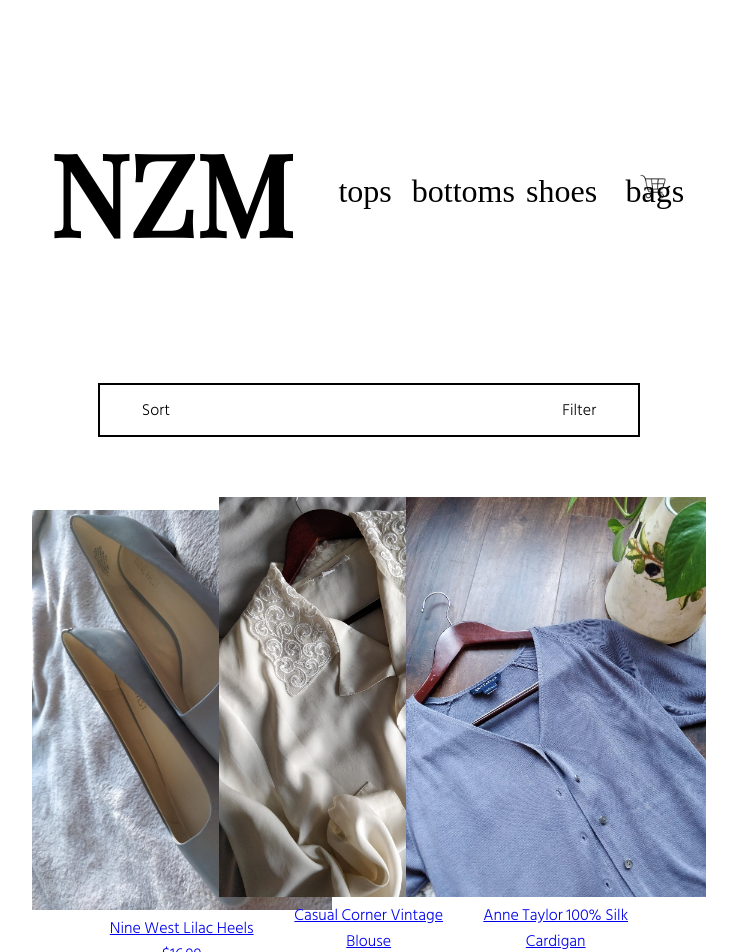
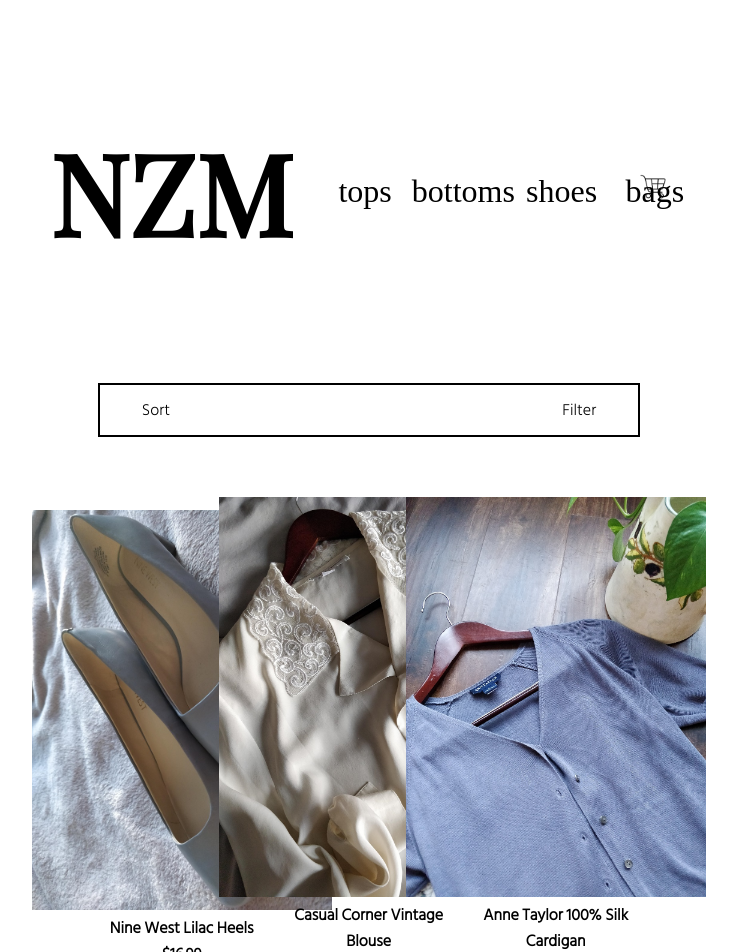
Before and after one commit to jezraelhope/ecomm, a React (Create React App) app: page / in a window 1280 px wide. Shown: the top 952 px of the page, without its empty margins (271-1008 px from the left). Built offline with nearby package versions, Linux system fonts and the light colour scheme.

Commit message:
Removing default link styling

```diff
--- a/src/Home/styles/index.css
+++ b/src/Home/styles/index.css
@@ -52,5 +52,7 @@
 
 .product-link {
 	width: 33.3%;
-	color: "black"
+	color: black;
+	text-decoration: none;
+	font-weight: bolder;
 }
```
